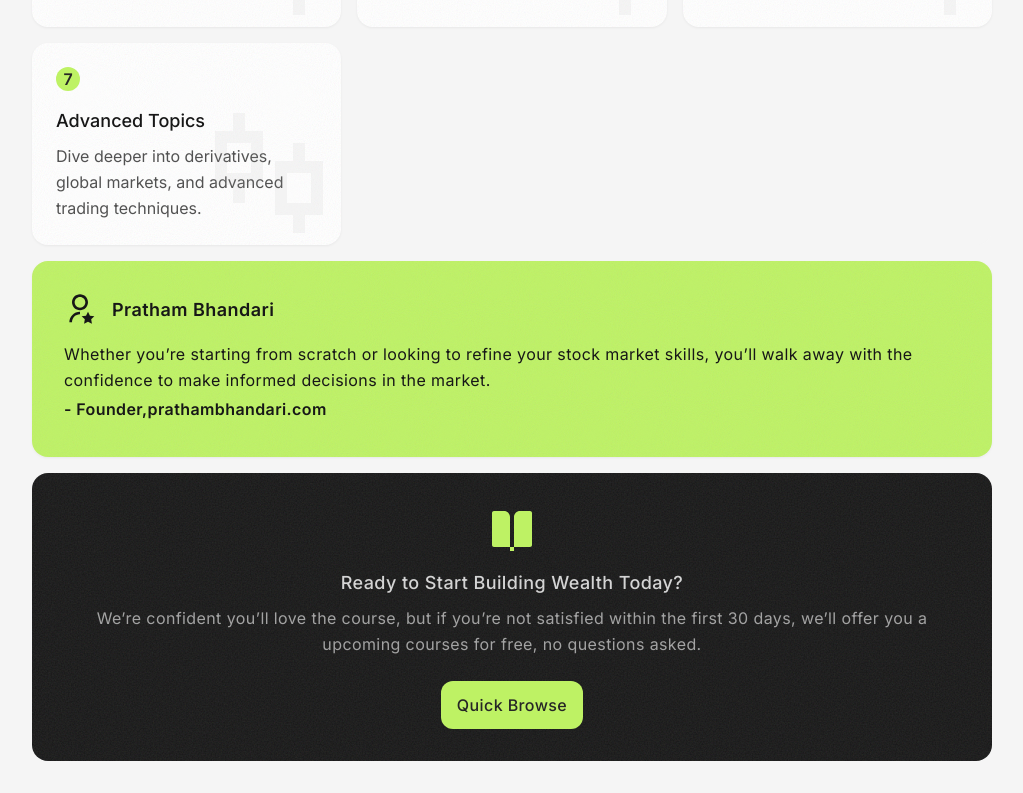
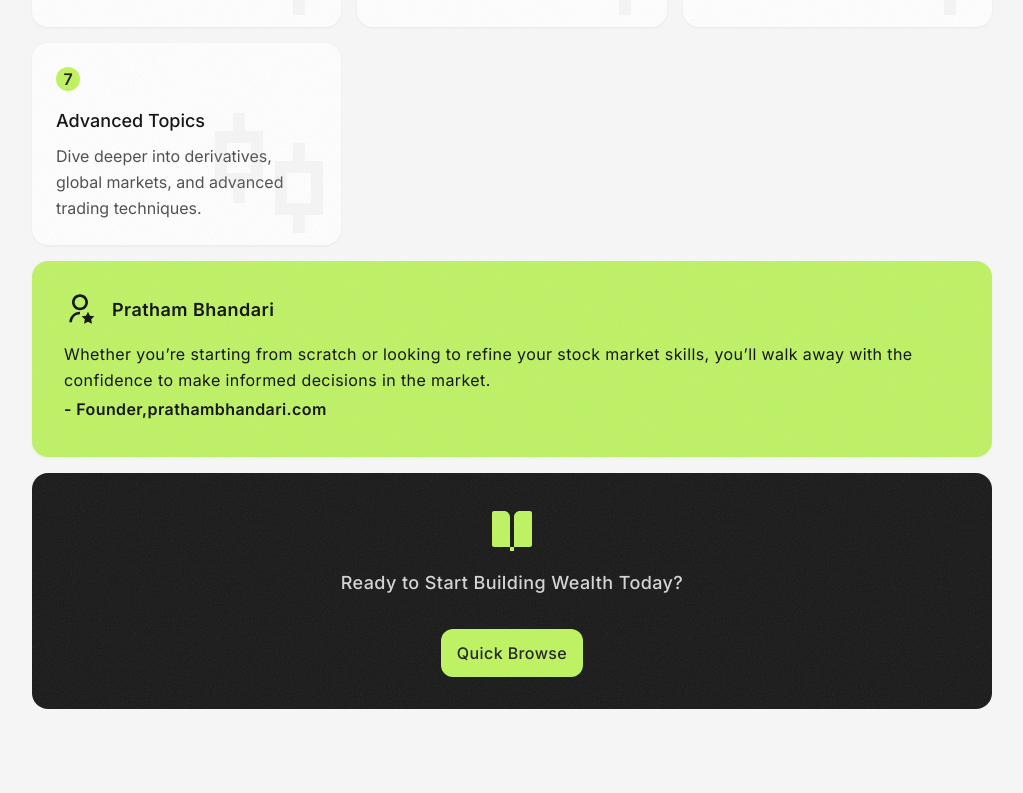
Before and after one commit to prathambhandari/stock-market-simplified, a Next.js app: page / in a window 1280 px wide. Shown: the part 923-1716 px from the top of the page, without its empty margins (128-1151 px from the left). After the commit the page ends 1664 px from the top, so only its background shows below. Built offline with nearby package versions, Linux system fonts and the light colour scheme.

Commit message:
update quick browse section

```diff
--- a/app/page.js
+++ b/app/page.js
@@ -1,3 +1,4 @@
+import Link from "next/link";
 import About from "./Components/About";
 import HeroSection from "./Components/HeroSection";
 import LearnSection from "./Components/LearnSection";
@@ -18,8 +19,10 @@
         <RiBookOpenFill className=" h-12 w-12  text-primary mb-4" />
         <div className=" font-normal tracking-wide text-neutral-400 leading-normal  flex flex-col items-center justify-center ">
           <h1 className="text-lg font-medium mb-2 text-neutral-300 text-center">Ready to Start Building Wealth Today?</h1>
-          <h1 className="text-base font-normal mb-6 text-neutral-400 text-center leading-relaxed "> We’re confident you’ll love the course, but if you’re not satisfied within the first 30 days, we’ll offer you a upcoming courses for free, no questions asked.</h1>
+          <h1 className="text-base font-normal mb-6 text-neutral-400 text-center leading-relaxed "> </h1>
+          <Link href="https://course.prathambhandari.com/">
           <button className="w-fit bg-primary text-neutral-800 px-4 py-3 text-base rounded-xl font-medium">Quick Browse</button>
+          </Link>
         </div>
 
       </div>
```
